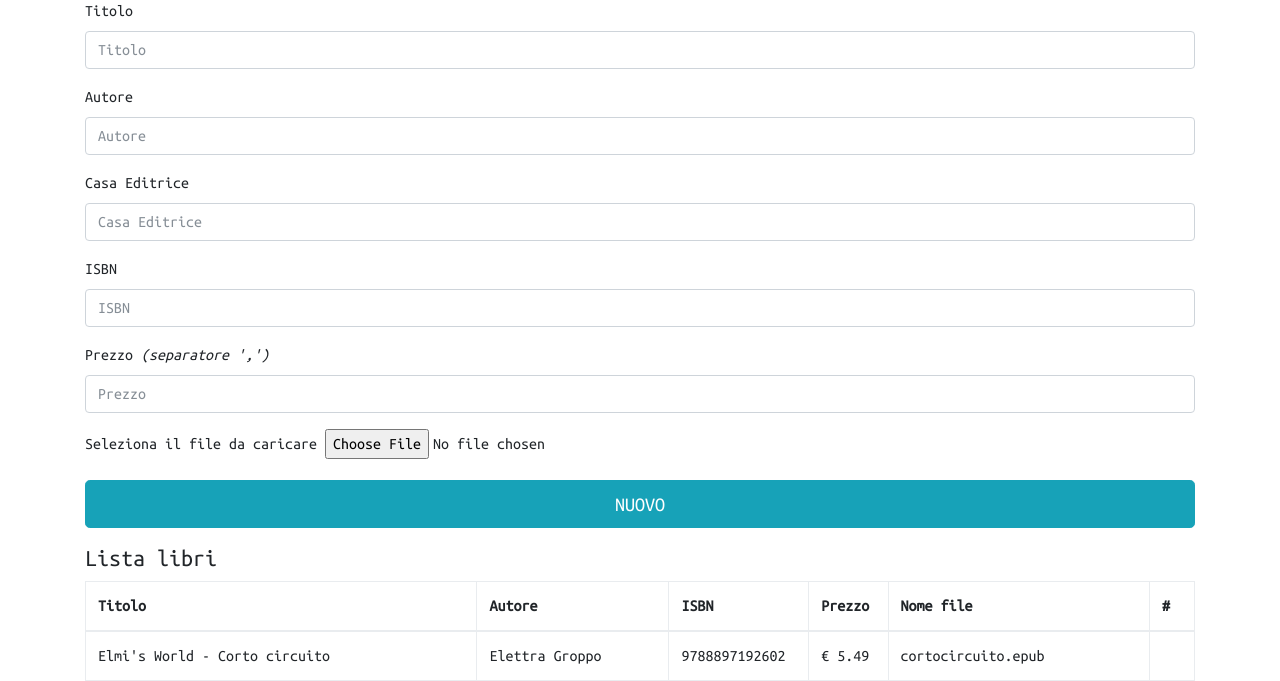
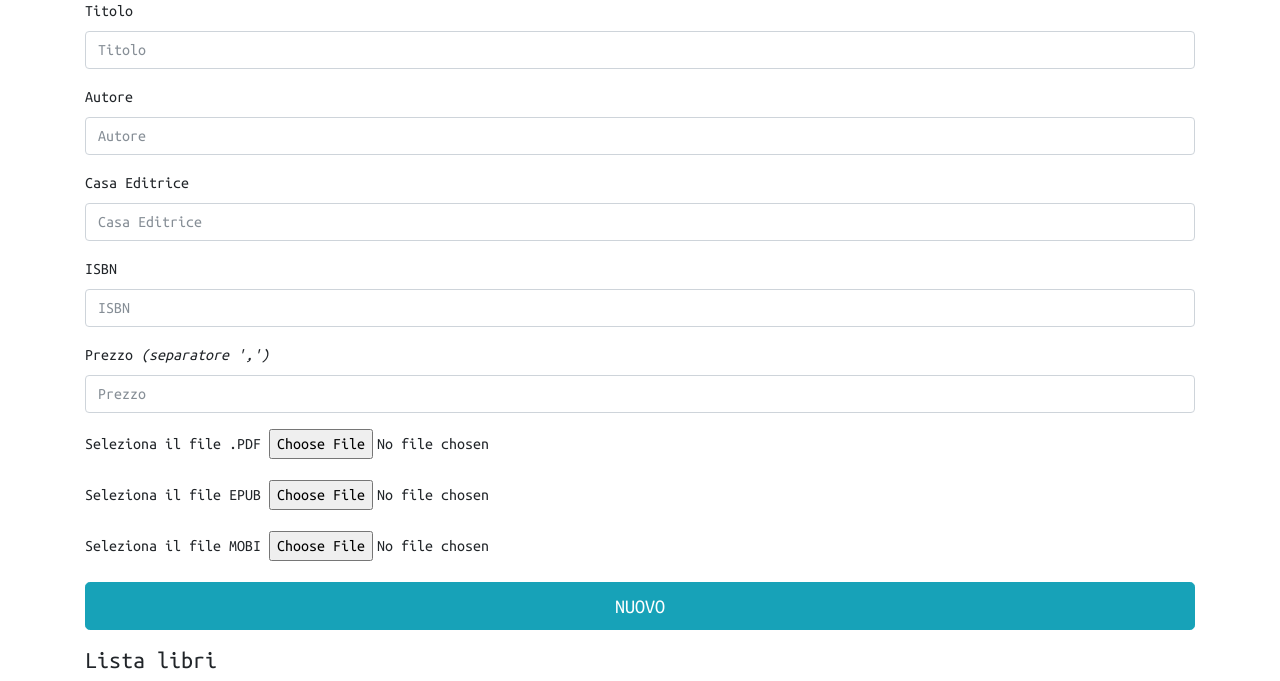
Before and after one commit to archistico/myebook, a PHP site: page /admin_libri.php in a window 1280 px wide. Shown: the part 260-941 px from the top of the page. Run offline with PHP 8.4, Linux system fonts and the light colour scheme; data comes from the database, SQL or seed files in the repository; some libraries are stand-ins or nearby versions; some web fonts are replaced.

Commit message:
carica file pdf su upload

```diff
--- a/admin_libri.php
+++ b/admin_libri.php
@@ -60,16 +60,66 @@ if (!empty($_POST['titolo']) && (isset($_POST['formid']) && isset($_SESSION['for
         $libro->prezzo = $prezzo;
         $libro->nomefile = $libro->calcolaNomeFile();
 
-        if(!$libro->storeDB()) {
+        //if(!$libro->storeDB()) {
+        if(!true) {
             $errors['store'] = 'Errore database';
         } else {
-            // Se ok
-            // poi copio i file nella directory
-        }
+            // INIZIO OK DOPO STOREDB
+
+            // Parametri
+            require('config.php');
+
+            // CONTROLLARE SE FILE GIA' ESISTENTE, SE DIMENSIONE MASSIMA RISPETTATA, SE ESTENSIONE OK, SE SPOSTAMENTO ESEGUITO
+            $check_esistente = false;
+            $check_dimensione = false;
+            $check_estensione = false;
+            $check_spostamento = false;
+
+            $filePDF = $dir_upload . "/pdf/" . $libro->getPdf();
+            $fileTypePDF = pathinfo($_FILES["filePDF"]["name"],PATHINFO_EXTENSION);
+
+            // Check if file already exists
+            if (!file_exists($filePDF)) {
+                $check_esistente = true;
+            } else {
+                TemplateHTML::ALERT("ATTENZIONE!","File PDF già esistente");
+            }
+
+            // Check file size
+            if ($check_esistente) {
+                if ($_FILES["filePDF"]["size"] < $max_fileupload) {
+                    $check_dimensione = true;
+                } else {
+                    TemplateHTML::ALERT("ATTENZIONE!", "Dimensione file PDF troppo grande - massimo: " . ($max_fileupload / 1000) . " Kb");
+                }
+            }
+
+            // Allow certain file formats
+            if($check_esistente && $check_dimensione) {
+                if($fileTypePDF == "pdf") {
+                    $check_estensione = true;
+                } else {
+                    TemplateHTML::ALERT("ATTENZIONE!", "Il file deve essere un PDF");
+                }
+            }
+
+            if ($check_esistente && $check_dimensione && $check_estensione) {
+                if (move_uploaded_file($_FILES["filePDF"]["tmp_name"], $filePDF)) {
+                    $check_spostamento = true;
+                } else {
+                    TemplateHTML::ALERT("ATTENZIONE!","Impossibile copiare il PDF");
+                }
+            }
+
+            if(!$check_esistente || !$check_dimensione || !$check_estensione || !$check_spostamento) {
+                $errors['filePDF'] = "Errore caricamento PDF";
+            }
+
+        } // FINE OK DOPO STOREDB
     }
 
     if (!empty($errors)) {
-        TemplateHTML::ALERT("ATTENZIONE!","Ci sono degli errori");
+        TemplateHTML::ALERT("ATTENZIONE!","Inserimento NON riuscito");
     } else {
         TemplateHTML::SUCCESS("OK!","Inserimento riuscito");
     }
--- a/classi/codice.php
+++ b/classi/codice.php
@@ -56,7 +56,7 @@ class Codice
     }
 
     public function getLibroByCodice($codiceInserito) {
-        // Parametri db
+        // Parametri
         require('config.php');
 
         try {
--- a/classi/libro.php
+++ b/classi/libro.php
@@ -24,73 +24,14 @@ class Libro {
         return $this->nomefile.".mobi";
     }
 
-    /*
-    public function setCasaeditrice($casaeditrice)
-    {
-        $this->casaeditrice = $casaeditrice;
-        return $this;
+    public function fileExist($tipo) {
+        require('config.php');
+        if (file_exists($dir_upload."/".$tipo."/".$this->nomefile.".".strtolower($tipo))) {
+            return true;
+        } else {
+            return false;
+        }
     }
-
-    public function getCasaeditrice()
-    {
-        return $this->casaeditrice;
-    }
-
-    public function getId()
-    {
-        return $this->id;
-    }
-
-    public function getNomefile()
-    {
-        return $this->nomefile;
-    }
-
-    public function setNomefile($nomefile)
-    {
-        $this->nomefile = $nomefile;
-    }
-
-    public function getPrezzo()
-    {
-        return $this->prezzo;
-    }
-
-    public function setPrezzo($prezzo)
-    {
-        $this->prezzo = $prezzo;
-    }
-
-    public function getAutore()
-    {
-        return $this->autore;
-    }
-
-    public function setAutore($autore)
-    {
-        $this->autore = $autore;
-    }
-
-    public function getTitolo()
-    {
-        return $this->titolo;
-    }
-
-    public function setTitolo($titolo)
-    {
-        $this->titolo = $titolo;
-    }
-
-    public function getIsbn()
-    {
-        return $this->isbn;
-    }
-
-    public function setIsbn($isbn)
-    {
-        $this->isbn = $isbn;
-    }
-    */
 
     public function getInfo()
     {
@@ -110,7 +51,7 @@ class Libro {
     }
 
     public function storeDB() {
-        // Parametri db
+        // Parametri
         require('config.php');
 
         $result = false;
--- a/config.php
+++ b/config.php
@@ -5,3 +5,6 @@ $dbname = "myebook";
 $dbuser = "root";
 $dbpswd = "toor";
 $dbsalt = "qwerty";
+
+$dir_upload  = "uploads";
+$max_fileupload = 10*1000*1000; // 10.000.000 byte = 10 Mb
--- a/template/templatehtml.php
+++ b/template/templatehtml.php
@@ -270,7 +270,7 @@ class TemplateHTML {
         $html = "
         <div class='row'>
         <div class='col-md-12'>
-            <form action='admin_libri.php' method='post'>
+            <form action='admin_libri.php' method='post' enctype='multipart/form-data'>
                 <div class='form-group'>
                     <label for='Titolo'>Titolo</label>
                     <input type='text' class='form-control' id='Titolo' placeholder='Titolo' name='titolo' required>
@@ -292,8 +292,16 @@ class TemplateHTML {
                     <input type='number' class='form-control' id='Prezzo' placeholder='Prezzo' step='0.01' max='1000' min='0' name='prezzo' required>
                 </div>
                 <div class='form-group'>
-                    <label for='fileToUpload'>Seleziona il file da caricare</label>
-                    <input type='file' name='fileToUpload' id='fileToUpload'>
+                    <label for='filePDF'>Seleziona il file .PDF </label>
+                    <input type='file' name='filePDF' id='filePDF'>
+                </div>
+                <div class='form-group'>
+                    <label for='fileEPUB'>Seleziona il file EPUB</label>
+                    <input type='file' name='fileEPUB' id='fileEPUB'>
+                </div>
+                <div class='form-group'>
+                    <label for='fileMOBI'>Seleziona il file MOBI</label>
+                    <input type='file' name='fileMOBI' id='fileMOBI'>
                 </div>
                 <div class='form-group'>
                     <input type='hidden' name='formid' value='$formID'>
```
